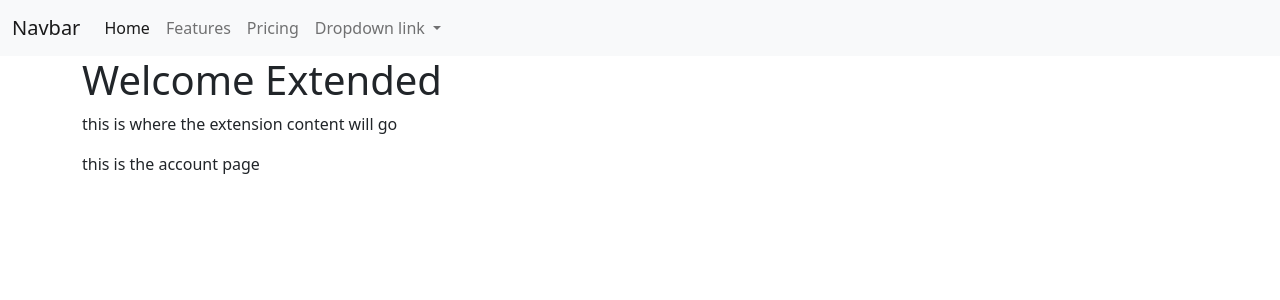
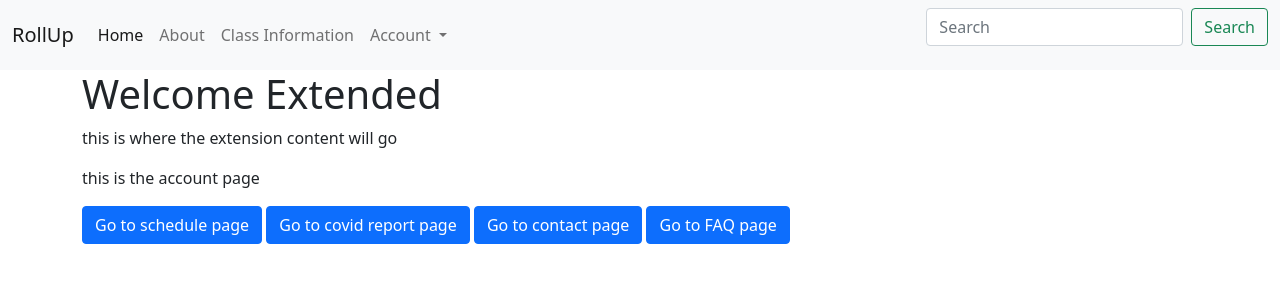
Before and after one commit to ybarr1327/RollUpProject, a Django app: page /account/ in a window 1280 px wide. Shown: the top 300 px of the page. Run offline with Django 3.2, Linux system fonts and the light colour scheme.

Commit message:
Front End Pages Navigation

```diff
--- a/RollUp/Pages/templates/about/aboutpage.html
+++ b/RollUp/Pages/templates/about/aboutpage.html
@@ -1,4 +1,4 @@
-{% extends 'homepage/base.html' %}
+{% extends 'base.html' %}
 {% block content %}
     <h1>Welcome Extended</h1>
     <p>this is where the extension content will go</p>
--- a/RollUp/Pages/templates/accountPage/FAQPage.html
+++ b/RollUp/Pages/templates/accountPage/FAQPage.html
@@ -1,4 +1,4 @@
-{% extends 'homepage/base.html' %}
+{% extends 'base.html' %}
 {% block content %}
     <h1>Welcome Extended</h1>
     <p>this is where the extension content will go</p>
--- a/RollUp/Pages/templates/accountPage/accountPage.html
+++ b/RollUp/Pages/templates/accountPage/accountPage.html
@@ -1,6 +1,10 @@
-{% extends 'homepage/base.html' %}
+{% extends 'base.html' %}
 {% block content %}
     <h1>Welcome Extended</h1>
     <p>this is where the extension content will go</p>
     <p>this is the account page</p>
+    <a href="{% url 'schedule' %}" class="btn btn-primary">Go to schedule page</a>
+    <a href="{% url 'covidreport' %}" class="btn btn-primary">Go to covid report page</a>
+    <a href="{% url 'contact' %}" class="btn btn-primary">Go to contact page</a>
+    <a href="{% url 'FAQ' %}" class="btn btn-primary">Go to FAQ page</a>
 {% endblock content %}
--- a/RollUp/Pages/templates/accountPage/contactPage.html
+++ b/RollUp/Pages/templates/accountPage/contactPage.html
@@ -1,4 +1,4 @@
-{% extends 'homepage/base.html' %}
+{% extends 'base.html' %}
 {% block content %}
     <h1>Welcome Extended</h1>
     <p>this is where the extension content will go</p>
--- a/RollUp/Pages/templates/accountPage/covidreportPage.html
+++ b/RollUp/Pages/templates/accountPage/covidreportPage.html
@@ -1,4 +1,4 @@
-{% extends 'homepage/base.html' %}
+{% extends 'base.html' %}
 {% block content %}
     <h1>Welcome Extended</h1>
     <p>this is where the extension content will go</p>
--- a/RollUp/Pages/templates/accountPage/schedulePage.html
+++ b/RollUp/Pages/templates/accountPage/schedulePage.html
@@ -1,6 +1,7 @@
-{% extends 'homepage/base.html' %}
+{% extends 'base.html' %}
 {% block content %}
     <h1>Welcome Extended</h1>
     <p>this is where the extension content will go</p>
     <p>this is the schedule page</p>
+    <a href="{% url 'signup' %}" class="btn btn-primary">Go to class signup page</a>
 {% endblock content %}
--- a/RollUp/Pages/templates/accountPage/signupclassPage.html
+++ b/RollUp/Pages/templates/accountPage/signupclassPage.html
@@ -1,4 +1,4 @@
-{% extends 'homepage/base.html' %}
+{% extends 'base.html' %}
 {% block content %}
     <h1>Welcome Extended</h1>
     <p>this is where the extension content will go</p>
--- /dev/null
+++ b/RollUp/Pages/templates/base.html
@@ -0,0 +1,60 @@
+<html>
+
+<head>
+  <title></title>
+  <link href="https://cdn.jsdelivr.net/npm/bootstrap@5.0.0-beta2/dist/css/bootstrap.min.css" rel="stylesheet"
+    integrity="sha384-BmbxuPwQa2lc/FVzBcNJ7UAyJxM6wuqIj61tLrc4wSX0szH/Ev+nYRRuWlolflfl" crossorigin="anonymous">
+    <script src="https://cdn.jsdelivr.net/npm/bootstrap@5.0.0-beta2/dist/js/bootstrap.bundle.min.js" integrity="sha384-b5kHyXgcpbZJO/tY9Ul7kGkf1S0CWuKcCD38l8YkeH8z8QjE0GmW1gYU5S9FOnJ0" crossorigin="anonymous"></script>
+  <nav class="navbar navbar-expand-lg navbar-light bg-light">
+    <div class="container-fluid">
+      <a class="navbar-brand" href="#">RollUp</a>
+      <button class="navbar-toggler" type="button" data-bs-toggle="collapse" data-bs-target="#navbarSupportedContent"
+        aria-controls="navbarSupportedContent" aria-expanded="false" aria-label="Toggle navigation">
+        <span class="navbar-toggler-icon"></span>
+      </button>
+      <div class="collapse navbar-collapse" id="navbarSupportedContent">
+        <ul class="navbar-nav me-auto mb-2 mb-lg-0">
+          <li class="nav-item">
+            <a class="nav-link active" aria-current="page" href="{% url 'home1' %}">Home</a>
+          </li>
+          <li class="nav-item">
+            <a class="nav-link" href="{% url 'about' %}">About</a>
+          </li>
+          <li class="nav-item">
+            <a class="nav-link" href="{% url 'classinfo' %}">Class Information</a>
+          </li>
+
+          <li class="nav-item dropdown">
+            <a class="nav-link dropdown-toggle" href="#" id="navbarDropdown" role="button" data-bs-toggle="dropdown"
+              aria-expanded="false">
+              Account
+            </a>
+            <ul class="dropdown-menu" aria-labelledby="navbarDropdown">
+              <li><a class="dropdown-item" href="#">My Profile</a></li>
+              <li><a class="dropdown-item" href="#">Schedule</a></li>
+              <li>
+                <hr class="dropdown-divider">
+              </li>
+              <li><a class="dropdown-item" href="#">Logout</a></li>
+            </ul>
+          </li>
+
+        </ul>
+        <form class="d-flex">
+          <input class="form-control me-2" type="search" placeholder="Search" aria-label="Search">
+          <button class="btn btn-outline-success" type="submit">Search</button>
+        </form>
+      </div>
+    </div>
+  </nav>
+
+
+
+<body>
+  <div class="container">
+    {% block content %}{% endblock %}
+  </div>
+
+</body>
+
+</html>
--- a/RollUp/Pages/templates/classinfopage/classinfopage.html
+++ b/RollUp/Pages/templates/classinfopage/classinfopage.html
@@ -1,4 +1,4 @@
-{% extends 'homepage/base.html' %}
+{% extends 'base.html' %}
 {% block content %}
     <h1>Welcome Extended</h1>
     <p>this is where the extension content will go</p>
--- a/RollUp/Pages/templates/homepage/base.html
+++ /dev/null
@@ -1,43 +0,0 @@
-
-<html>
-    <head>
-        <title></title>
-        <link href="https://cdn.jsdelivr.net/npm/bootstrap@5.0.0-beta2/dist/css/bootstrap.min.css" rel="stylesheet" integrity="sha384-BmbxuPwQa2lc/FVzBcNJ7UAyJxM6wuqIj61tLrc4wSX0szH/Ev+nYRRuWlolflfl" crossorigin="anonymous">        <nav class="navbar navbar-expand-lg navbar-light bg-light">
-            <div class="container-fluid">
-              <a class="navbar-brand" href="#">Navbar</a>
-              <button class="navbar-toggler" type="button" data-bs-toggle="collapse" data-bs-target="#navbarNavDropdown" aria-controls="navbarNavDropdown" aria-expanded="false" aria-label="Toggle navigation">
-                <span class="navbar-toggler-icon"></span>
-              </button>
-              <div class="collapse navbar-collapse" id="navbarNavDropdown">
-                <ul class="navbar-nav">
-                  <li class="nav-item">
-                    <a class="nav-link active" aria-current="page" href="#">Home</a>
-                  </li>
-                  <li class="nav-item">
-                    <a class="nav-link" href="#">Features</a>
-                  </li>
-                  <li class="nav-item">
-                    <a class="nav-link" href="#">Pricing</a>
-                  </li>
-                  <li class="nav-item dropdown">
-                    <a class="nav-link dropdown-toggle" href="#" id="navbarDropdownMenuLink" role="button" data-bs-toggle="dropdown" aria-expanded="false">
-                      Dropdown link
-                    </a>
-                    <ul class="dropdown-menu" aria-labelledby="navbarDropdownMenuLink">
-                      <li><a class="dropdown-item" href="#">Action</a></li>
-                      <li><a class="dropdown-item" href="#">Another action</a></li>
-                      <li><a class="dropdown-item" href="#">Something else here</a></li>
-                    </ul>
-                  </li>
-                </ul>
-              </div>
-            </div>
-          </nav>
-    </head>
-    <body>
-      <div class="container">
-        {% block content %}{% endblock %}
-      </div>
-
-    </body>
-</html>
--- a/RollUp/Pages/templates/login/loginpage.html
+++ b/RollUp/Pages/templates/login/loginpage.html
@@ -1,6 +1,8 @@
-{% extends 'homepage/base.html' %}
+{% extends 'base.html' %}
 {% block content %}
     <h1>Welcome Extended</h1>
     <p>this is where the extension content will go</p>
     <p>this is the login page</p>
+    <a href="{% url 'loginnewaccount' %}" class="btn btn-primary">Go to new account login page</a>
+    <a href="{% url 'account' %}" class="btn btn-primary">Login</a>
 {% endblock content %}
--- a/RollUp/Pages/templates/login/newAccountPage.html
+++ b/RollUp/Pages/templates/login/newAccountPage.html
@@ -1,6 +1,7 @@
-{% extends 'homepage/base.html' %}
+{% extends 'base.html' %}
 {% block content %}
     <h1>Welcome Extended</h1>
     <p>this is where the extension content will go</p>
     <p>this is the login page for new accounts</p>
+    <a href="{% url 'login' %}" class="btn btn-primary">Go to login page</a>
 {% endblock content %}
```
Also changed, not shown: RollUp/Pages/templates/about/base.html (deleted, +0 -43 lines), RollUp/Pages/templates/accountPage/base.html (deleted, +0 -43 lines), RollUp/Pages/templates/classinfopage/base.html (deleted, +0 -43 lines), RollUp/Pages/templates/homepage/home.html (+7 -1 lines), RollUp/Pages/templates/login/base.html (deleted, +0 -43 lines).
